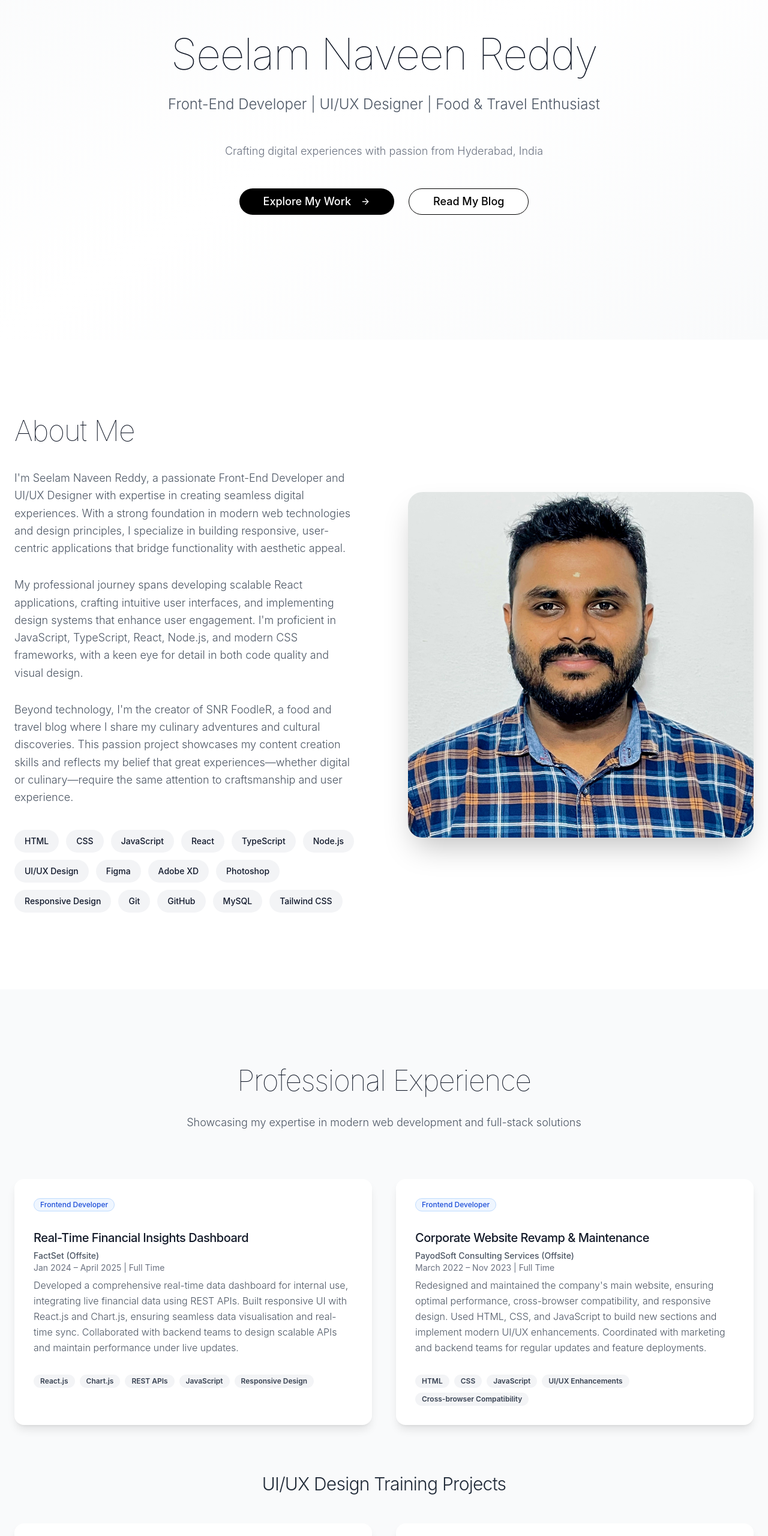
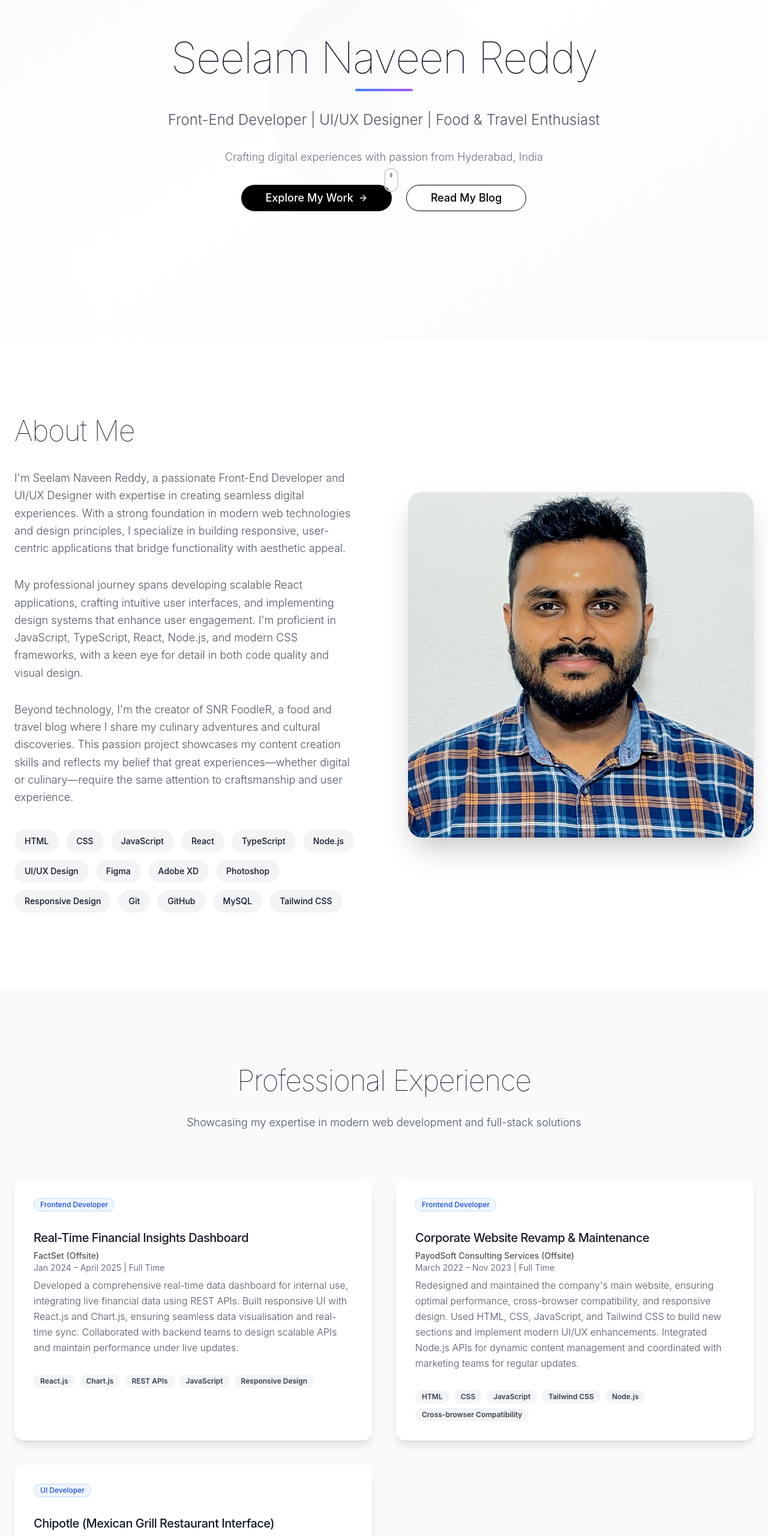
Before and after one commit to nseelam02-tech/snr-portfolio, a React (Vite) app: page / in a window 1280 px wide. Shown: the part 234-2794 px from the top of the page at 60% size. Built offline with nearby package versions, Linux system fonts and the light colour scheme.

Commit message:
Refine portfolio content and design
Updated the SNR FoodleR Blog section with images, added the Chipotle project, modified the skills and project descriptions, and enhanced the hero section animation.

```diff
--- a/src/pages/Index.tsx
+++ b/src/pages/Index.tsx
@@ -144,8 +144,17 @@ const Index = () => {
       company: "PayodSoft Consulting Services (Offsite)",
       period: "March 2022 – Nov 2023 | Full Time",
       role: "Frontend Developer",
-      description: "Redesigned and maintained the company's main website, ensuring optimal performance, cross-browser compatibility, and responsive design. Used HTML, CSS, and JavaScript to build new sections and implement modern UI/UX enhancements. Coordinated with marketing and backend teams for regular updates and feature deployments.",
-      technologies: ["HTML", "CSS", "JavaScript", "UI/UX Enhancements", "Cross-browser Compatibility"],
+      description: "Redesigned and maintained the company's main website, ensuring optimal performance, cross-browser compatibility, and responsive design. Used HTML, CSS, JavaScript, and Tailwind CSS to build new sections and implement modern UI/UX enhancements. Integrated Node.js APIs for dynamic content management and coordinated with marketing teams for regular updates.",
+      technologies: ["HTML", "CSS", "JavaScript", "Tailwind CSS", "Node.js", "Cross-browser Compatibility"],
+      type: "development"
+    },
+    {
+      title: "Chipotle (Mexican Grill Restaurant Interface)",
+      company: "PayodSoft Consulting Services (Offsite)",
+      period: "March 2022 – Nov 2023 | Part of Full Time",
+      role: "UI Developer",
+      description: "An internal web interface for restaurant kitchen crews to track food quantities and requirements in real time using smart camera integration. This system helped streamline the food prep process. Developed modular, responsive React components and integrated Redux for state management with Redux Saga for handling side effects.",
+      technologies: ["React.js", "HTML", "CSS", "Tailwind CSS", "JavaScript", "Redux", "Redux Saga"],
       type: "development"
     }
   ];
@@ -231,7 +240,7 @@ const Index = () => {
                 variant="outline"
                 size="sm"
                 onClick={downloadResume}
-                className="bg-black text-white hover:bg-gray-800 border-black transition-all duration-200 hover:scale-105 font-medium"
+                className="bg-black text-white hover:bg-gray-900 border-black transition-all duration-200 hover:scale-105 font-medium shadow-lg"
               >
                 <Download className="w-4 h-4 mr-2" />
                 Resume
@@ -260,7 +269,7 @@ const Index = () => {
                   variant="outline"
                   size="sm"
                   onClick={downloadResume}
-                  className="w-fit bg-black text-white hover:bg-gray-800 border-black"
+                  className="w-fit bg-black text-white hover:bg-gray-900 border-black shadow-lg"
                 >
                   <Download className="w-4 h-4 mr-2" />
                   Resume
@@ -271,36 +280,62 @@ const Index = () => {
         </div>
       </nav>
 
-      {/* Hero Section with enhanced animations */}
-      <section className="min-h-screen flex items-center justify-center bg-gradient-to-br from-gray-50 via-white to-gray-50 pt-20">
-        <div className="max-w-6xl mx-auto px-6 text-center">
-          <div className="animate-fade-in">
-            <h1 className="text-5xl md:text-7xl font-thin tracking-tight mb-8 text-gray-900 animate-fade-in">
-              Seelam Naveen Reddy
-            </h1>
-            <p className="text-xl md:text-2xl text-gray-600 mb-12 max-w-4xl mx-auto leading-relaxed font-light animate-fade-in">
+      {/* Enhanced Hero Section with Apple-style animations */}
+      <section className="min-h-screen flex items-center justify-center bg-gradient-to-br from-gray-50 via-white to-gray-50 pt-20 relative overflow-hidden">
+        {/* Floating background elements */}
+        <div className="absolute inset-0 overflow-hidden">
+          <div className="absolute -top-40 -right-40 w-80 h-80 bg-blue-50 rounded-full opacity-20 animate-pulse"></div>
+          <div className="absolute -bottom-40 -left-40 w-80 h-80 bg-purple-50 rounded-full opacity-20 animate-pulse" style={{ animationDelay: '1s' }}></div>
+          <div className="absolute top-1/2 left-1/2 transform -translate-x-1/2 -translate-y-1/2 w-96 h-96 bg-gradient-to-br from-gray-100 to-transparent rounded-full opacity-10 animate-pulse" style={{ animationDelay: '2s' }}></div>
+        </div>
+
+        <div className="max-w-6xl mx-auto px-6 text-center relative z-10">
+          <div className="space-y-8">
+            {/* Animated title with staggered entrance */}
+            <div className="space-y-4">
+              <h1 className="text-5xl md:text-7xl font-thin tracking-tight text-gray-900 opacity-0 transform translate-y-8 animate-fade-in" style={{ animationDelay: '0.2s', animationFillMode: 'forwards' }}>
+                Seelam Naveen Reddy
+              </h1>
+              <div className="h-1 w-24 bg-gradient-to-r from-blue-500 to-purple-500 mx-auto rounded-full opacity-0 transform scale-x-0 animate-fade-in" style={{ animationDelay: '0.8s', animationFillMode: 'forwards' }}></div>
+            </div>
+
+            {/* Animated subtitle */}
+            <p className="text-xl md:text-2xl text-gray-600 max-w-4xl mx-auto leading-relaxed font-light opacity-0 transform translate-y-8 animate-fade-in" style={{ animationDelay: '1s', animationFillMode: 'forwards' }}>
               Front-End Developer | UI/UX Designer | Food & Travel Enthusiast
             </p>
-            <p className="text-lg text-gray-500 mb-12 font-light animate-fade-in">
+
+            {/* Animated location */}
+            <p className="text-lg text-gray-500 font-light opacity-0 transform translate-y-8 animate-fade-in" style={{ animationDelay: '1.2s', animationFillMode: 'forwards' }}>
               Crafting digital experiences with passion from Hyderabad, India
             </p>
-            <div className="flex flex-col sm:flex-row gap-6 justify-center animate-fade-in">
+
+            {/* Animated buttons with staggered entrance */}
+            <div className="flex flex-col sm:flex-row gap-6 justify-center opacity-0 transform translate-y-8 animate-fade-in" style={{ animationDelay: '1.4s', animationFillMode: 'forwards' }}>
               <Button
                 size="lg"
                 onClick={() => scrollToSection('work')}
-                className="bg-black hover:bg-gray-800 text-white px-10 py-4 rounded-full text-lg font-medium transition-all duration-200 hover:scale-105 transform"
+                className="bg-black hover:bg-gray-800 text-white px-10 py-4 rounded-full text-lg font-medium transition-all duration-300 hover:scale-105 transform hover:shadow-2xl group"
               >
-                Explore My Work
-                <ArrowRight className="ml-2 h-5 w-5" />
+                <span className="flex items-center">
+                  Explore My Work
+                  <ArrowRight className="ml-2 h-5 w-5 group-hover:translate-x-1 transition-transform duration-200" />
+                </span>
               </Button>
               <Button
                 variant="outline"
                 size="lg"
                 onClick={() => window.open('https://snrfoodler.com', '_blank')}
-                className="border-black text-black hover:bg-black hover:text-white px-10 py-4 rounded-full text-lg font-medium transition-all duration-200 hover:scale-105 transform"
+                className="border-black text-black hover:bg-black hover:text-white px-10 py-4 rounded-full text-lg font-medium transition-all duration-300 hover:scale-105 transform hover:shadow-xl"
               >
                 Read My Blog
               </Button>
+            </div>
+
+            {/* Floating scroll indicator */}
+            <div className="absolute bottom-8 left-1/2 transform -translate-x-1/2 opacity-0 animate-fade-in" style={{ animationDelay: '2s', animationFillMode: 'forwards' }}>
+              <div className="w-6 h-10 border-2 border-gray-300 rounded-full flex justify-center">
+                <div className="w-1 h-2 bg-gray-400 rounded-full mt-2 animate-bounce"></div>
+              </div>
             </div>
           </div>
         </div>
```
